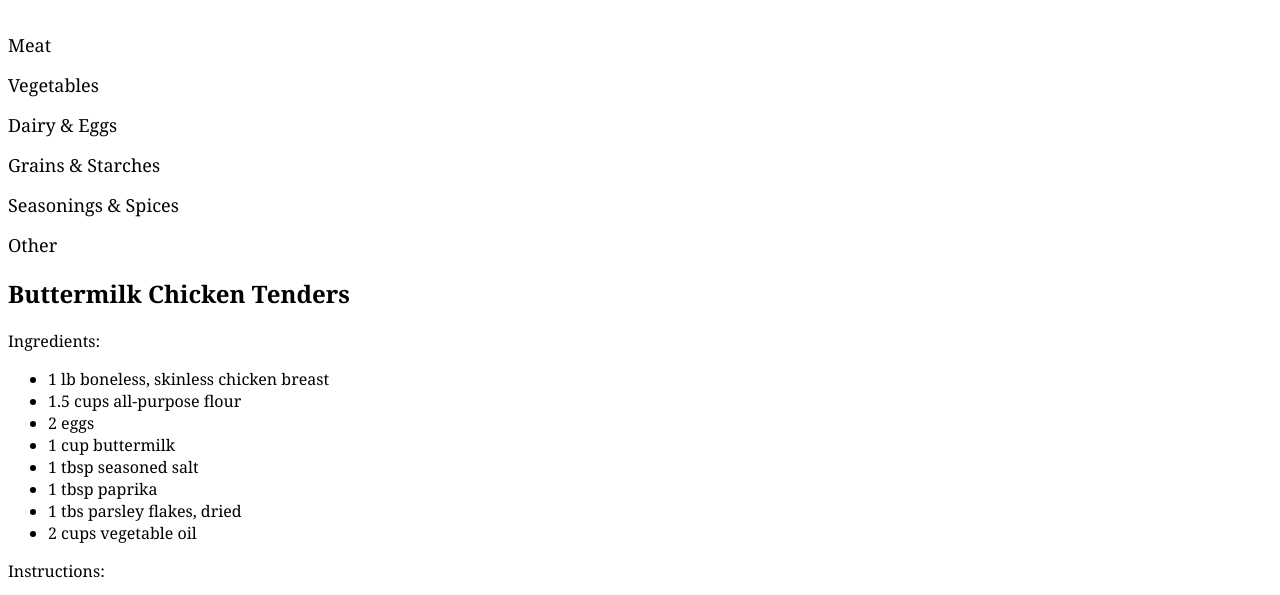
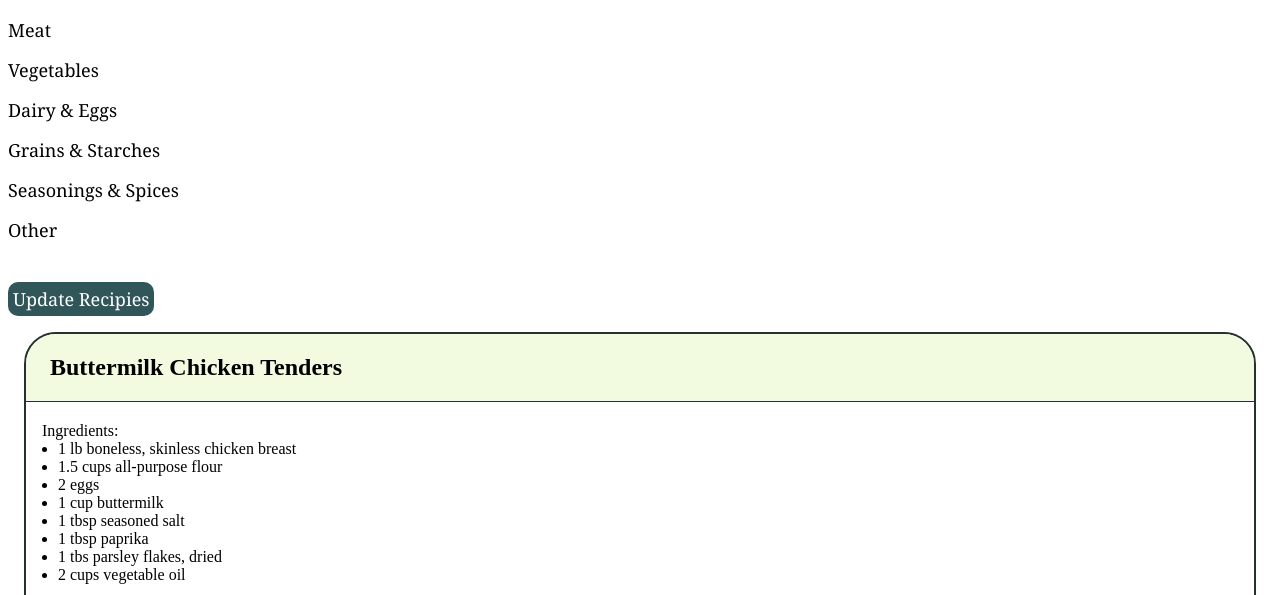
Before and after one commit to ChunKeatTeh/recipieWebsite, a plain HTML site: page recipies.html in a window 1280 px wide. Shown: the part 174-769 px from the top of the page. Drawn offline with Linux system fonts and the light colour scheme.

Commit message:
fixed js and added css to make the ingredients card look pretty

```diff
--- a/recipies.html
+++ b/recipies.html
@@ -297,9 +297,11 @@
                         </div>
                     </div>
                 </div>
+
+                <button id="updateRecipies" onclick="updateReicipies()">Update Recipies</button>
             </div>
             <div class="recipies">
-                <div class="recipie" id="buttermilkchickentenders">
+                <div id="buttermilkchickentenders">
                     <h2>Buttermilk Chicken Tenders</h2>
                     <p>Ingredients:</p>
                     <ul>
--- a/script.js
+++ b/script.js
@@ -36,7 +36,7 @@ otherButton.addEventListener("click", () => {
     otherIngredients.classList.toggle("showB");
 });
 
-let availableIngredients = { ...dictionary,
+let availableIngredients = {
     chickenbreast: document.getElementById("chickenbreast").checked,
     crispychickenstrips: document.getElementById("crispychickenstrips").checked,
     chicken: document.getElementById("chicken").checked,
@@ -90,7 +90,6 @@ let availableIngredients = { ...dictionary,
 
     honey: document.getElementById("honey").checked,
     molasses: document.getElementById("molasses").checked,
-    cookingoil: document.getElementById("cookingoil").checked,
     butter: document.getElementById("butter").checked,
     marinarasauce: document.getElementById("marinarasauce").checked,
     aioli: document.getElementById("aioli").checked,
@@ -115,26 +114,23 @@ class Recipie {
     checkShow(ingredient) { return ingredient; }
 
     showRecipie() {
+        alert("go through");
+
         for (var i = 0; i < this.ingredients.length; i++) {
             if (availableIngredients.this.ingredients[i] == false) {
                 this.element.classList.remove("showIngredient");
-                alert("no show");
                 break;
             }
         }
 
         if (this.ingredients.every(this.checkShow)) {
             this.element.classList.add("showIngredient");
-            alert("show");
         }
-
-        alert("go through");
     }
 }
 
-function test() {
-    alert("test");
-    ButtermilkChickenTenders.showRecipie();
+const ButtermilkChickenTenders = new Recipie(document.getElementById("buttermilkchickentenders"), [chickenbreast, flour, eggs, buttermilk, seasonedsalt, paprika, parsleyflakes, oil]);
+
+function updateReicipies() {
+
 }
-
-const ButtermilkChickenTenders = new Recipie(document.getElementById("buttermilkchickentenders"), [chickenbreast, flour, eggs, buttermilk, seasonedsalt, paprika, parsleyflakes, oil]);
--- a/style.css
+++ b/style.css
@@ -1,5 +1,5 @@
 body {
-    font-family: "Georgia";
+    font-family: "Rockwell";
     margin: 0;
 }
 
@@ -41,6 +41,14 @@ body {
     font-family: Georgia;
 }
 
+#updateRecipies {
+    background-color: #315659;
+    color: white;
+    padding: 5px;
+    margin-top: 40px;
+    border-radius: 10px;
+}
+
 .ingredients {
     overflow: hidden;
 }
@@ -64,3 +72,31 @@ body {
         height: auto;
     }
 }
+
+.recipies > div {
+    margin: 1em;
+    border: 2px solid #253031;
+    border-radius: 2em;
+    overflow: hidden;
+}
+
+.recipies > div h2 {
+    background-color: #F2FBE0;
+    padding: 0.83em 1em;
+    margin-top: 0;
+    border-bottom: 1px solid #253031;
+}
+
+.recipies > div p {
+    padding: 0 1em;
+    margin-bottom: 0;
+}
+
+.recipies > div ul, .recipies > div ol {
+    padding: 0 2em;
+    margin-top: 0;
+}
+
+.recipies > div.showIngredient {
+    display: none;
+}
```
